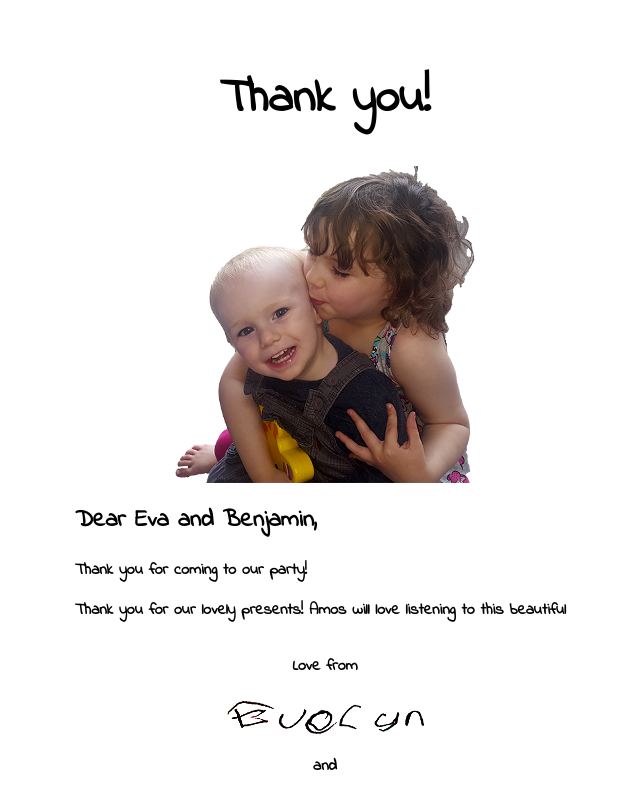
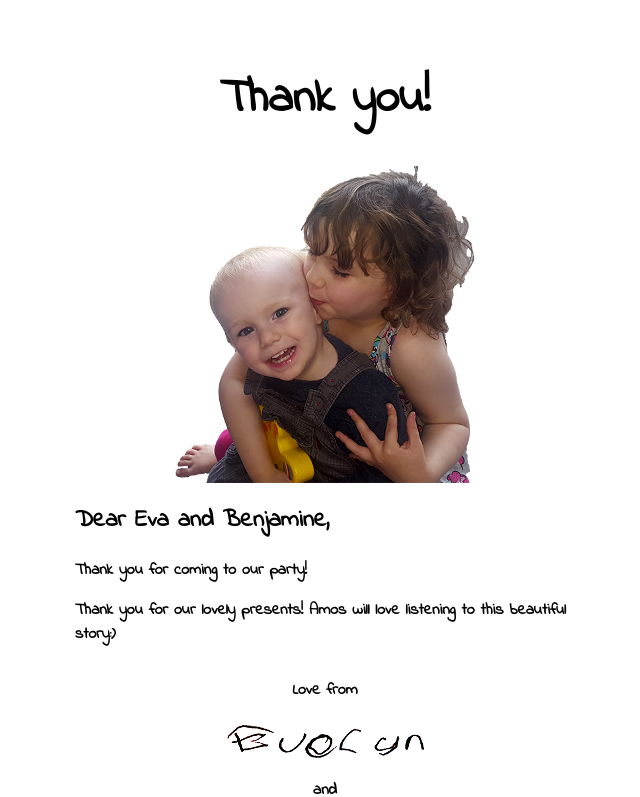
Before and after one commit to wilsonrocks/party2019, a React (Create React App) app: page /thankyou/eva in a window 1280 px wide. Shown: the top 797 px of the page, without its empty margins (315-955 px from the left). Built offline with nearby package versions, Linux system fonts and the light colour scheme.

Commit message:
final copy changes

```diff
--- a/src/ThankYouRouter.jsx
+++ b/src/ThankYouRouter.jsx
@@ -134,10 +134,10 @@ const ThankYouRouter = () => (
     <Route
       path="/thankyou/eva"
       render={() => (
-        <ThankYou giver="Eva and Benjamin">
+        <ThankYou giver="Eva and Benjamine">
           <p>
             Thank you for our lovely presents! Amos will love listening to this
-            beautiful
+            beautiful story:)
           </p>
         </ThankYou>
       )}
```
